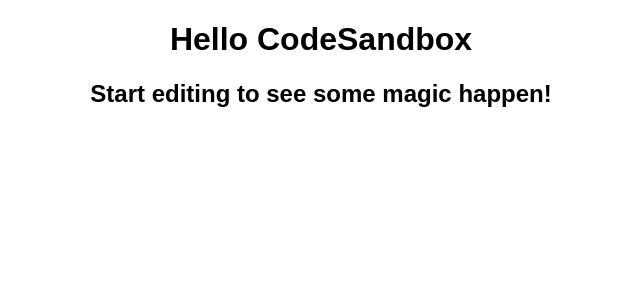
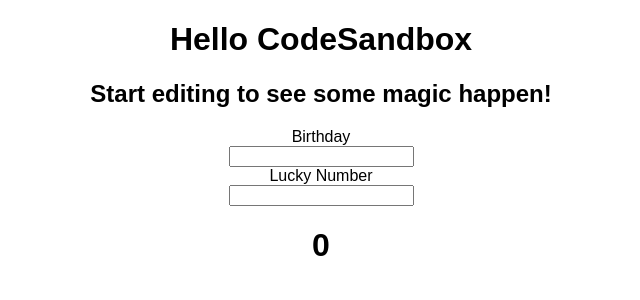
Before and after one commit to saketkum11/birthdaylucky, a React (Create React App) app: page / in a window 1280 px wide. Shown: the top 300 px of the page, without its empty margins (319-959 px from the left). Built offline with nearby package versions, Linux system fonts and the light colour scheme.

Commit message:
update input ,usestate

```diff
--- a/src/App.js
+++ b/src/App.js
@@ -1,11 +1,21 @@
 import "./styles.css";
-
+import React, { useState } from "react";
 
 export default function App() {
+  var [bithdate, setBirthDate] = useState("");
+  var [lucky, setLuckyNumber] = useState(0);
+  function birthdayHandler(event) {
+    setLuckyNumber(event.target.value);
+  }
   return (
     <div className="App">
       <h1>Hello CodeSandbox</h1>
       <h2>Start editing to see some magic happen!</h2>
+      <label style={{ display: "block" }}>Birthday </label>
+      <input onChange={birthdayHandler}></input>
+      <label style={{ display: "block" }}>Lucky Number</label>
+      <input onChange={birthdayHandler}></input>
+      <h1>{lucky}</h1>
     </div>
   );
 }
```
